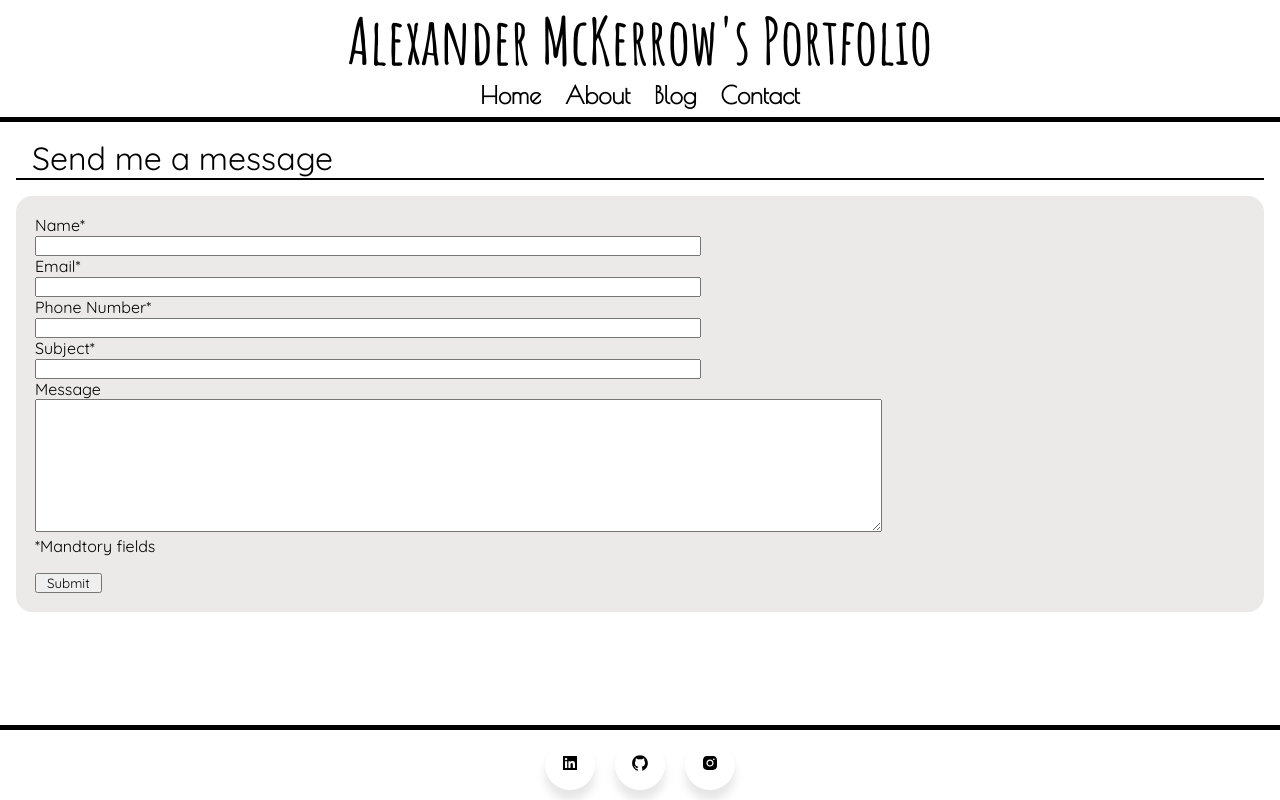
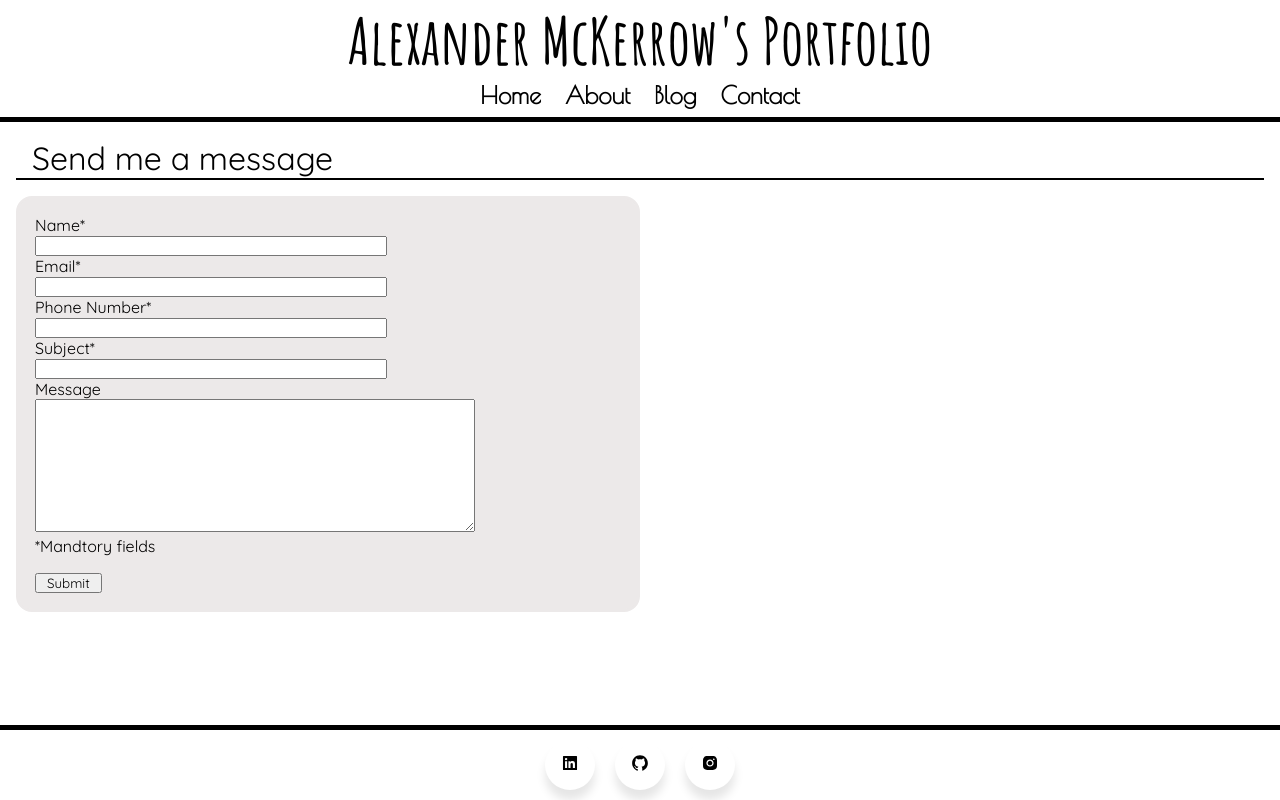
Before and after one commit to macakz/portfolio, a React (Create React App) app: page /contact in a window 1280 px wide. Built offline with nearby package versions, Linux system fonts and the light colour scheme.

Commit message:
contact form sizing

```diff
--- a/src/CSS/Main.css
+++ b/src/CSS/Main.css
@@ -134,15 +134,15 @@ text-decoration: underline;}
     padding: 1em;
     margin-top: 1em;
     font-family: 'Quicksand', sans-serif;
-    width: 100%;
+    width: 50%;
 }
 
 
 .inputContainer input {
-    width:55%;
+    width:60%;
 }
 .inputContainer textarea {
-    width: 70%;
+    width: 75%;
     height: 10em;
 }
 .inputContainer p {
```
